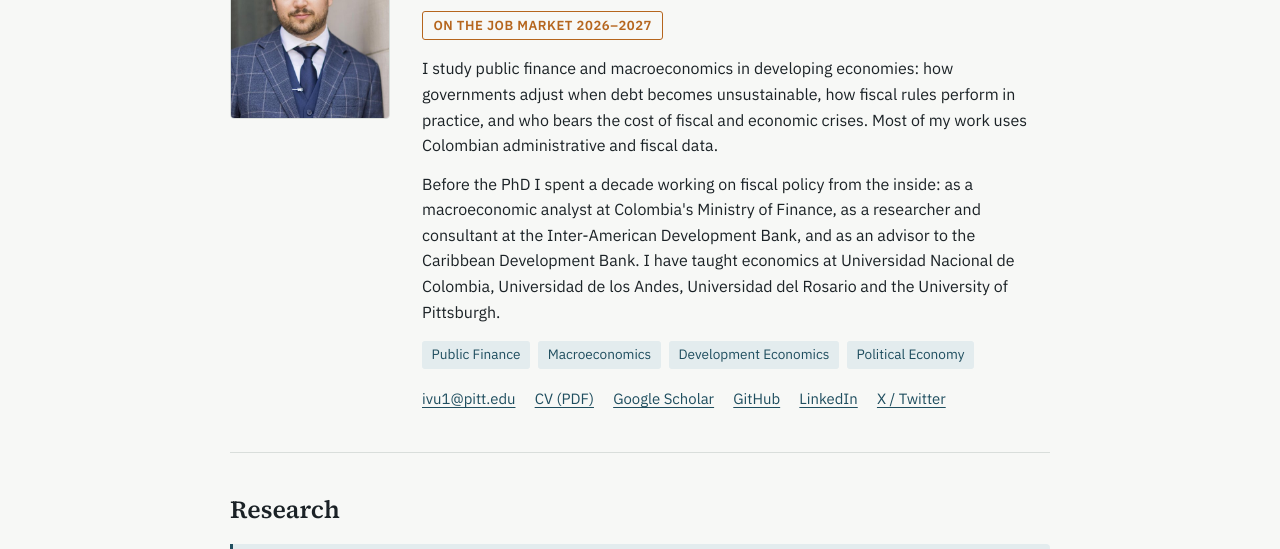
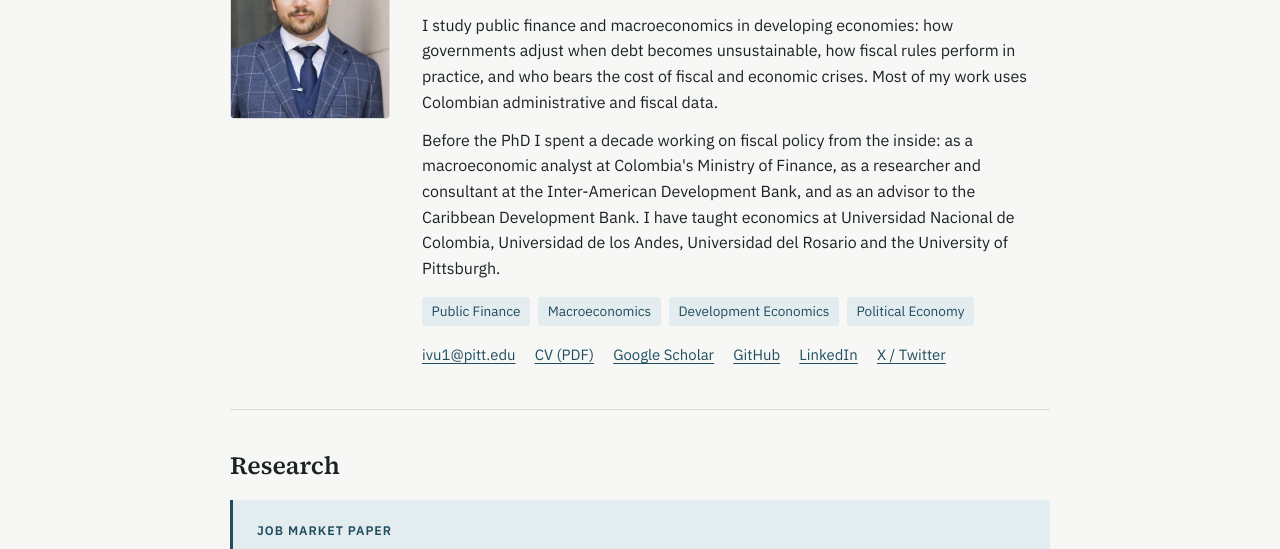
Before and after one commit to leourrea/leourrea.github.io, a plain HTML site: page index.html in a window 1280 px wide. Shown: the part 178-727 px from the top of the page. Drawn offline with Linux system fonts and the light colour scheme.

Commit message:
Update index.html

```diff
--- a/index.html
+++ b/index.html
@@ -140,7 +140,6 @@ footer { max-width: 860px; margin: 0 auto; padding: 1.5rem 20px 3rem; color: var
   <div>
     <h1>Leonardo Urrea R.</h1>
     <p class="role">PhD Candidate in Economics, University of Pittsburgh</p>
-    <span class="badge">On the job market 2026–2027</span>
     <div class="bio">
       <p>I study public finance and macroeconomics in developing economies: how governments adjust when debt becomes unsustainable, how fiscal rules perform in practice, and who bears the cost of fiscal and economic crises. Most of my work uses Colombian administrative and fiscal data.</p>
       <p>Before the PhD I spent a decade working on fiscal policy from the inside: as a macroeconomic analyst at Colombia's Ministry of Finance, as a researcher and consultant at the Inter-American Development Bank, and as an advisor to the Caribbean Development Bank. I have taught economics at Universidad Nacional de Colombia, Universidad de los Andes, Universidad del Rosario and the University of Pittsburgh.</p>
```
